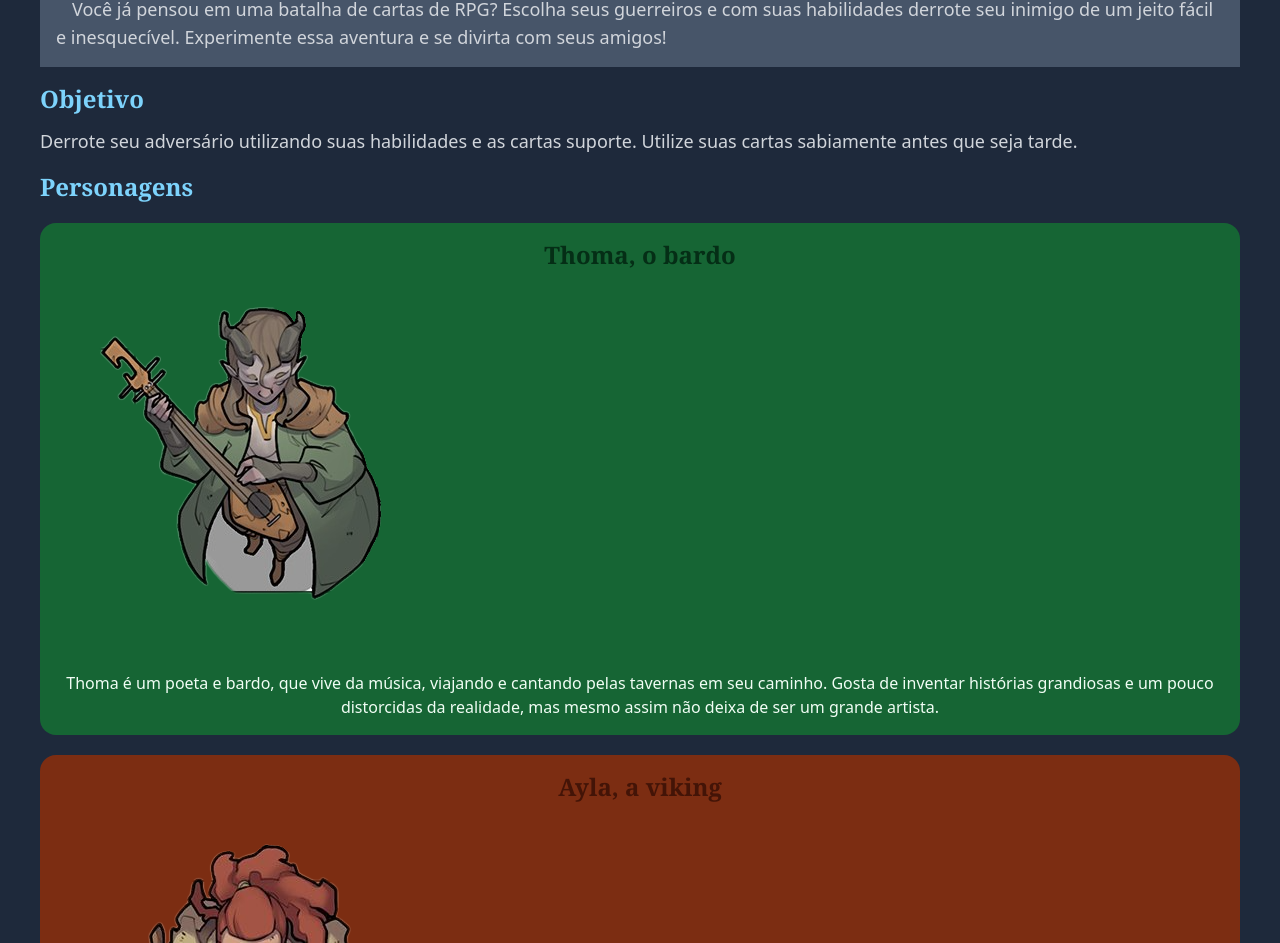
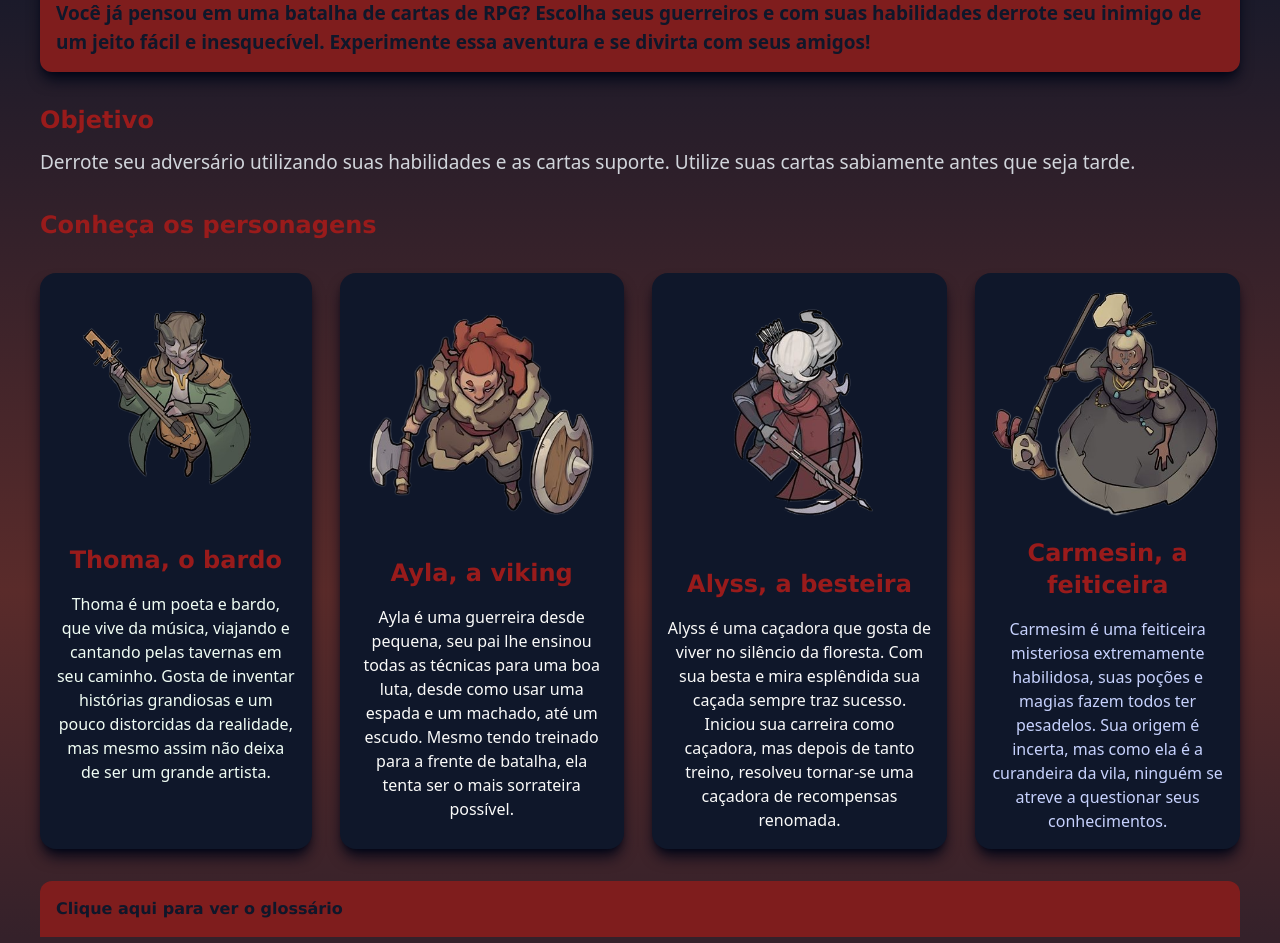
Before and after one commit to KarolinyDaiana/Jogo-Medieval, a plain HTML site: page index.html in a window 1280 px wide. Shown: the part 109-1052 px from the top of the page. Drawn offline with nearby package versions, Linux system fonts and the light colour scheme.

Commit message:
Dia 14.08

```diff
--- a/index.html
+++ b/index.html
@@ -9,58 +9,78 @@
 
      <link rel="icon" type="image/x-icon" href="/favicon-16x16.png">
 </head>
-<body class="bg-scroll">
-    <main class="bg-slate-800 p-10 flex flex-col justify-center gap-4">
+<body class="bg-scroll ">
 
-        <header class="bg-slate-600 rounded-t-lg p-4 flex flex-col gap-3">
-            <h1 class="text-3xl font-serif font-semibold text-sky-300">Thronebound: cartas e batalhas</h1>
+    <!-- <nav class="bg-sky-200 p-3 fex flex-row">
+        <button class="bg-slate-900 rounded-full text-sm text-gray-300 p-2">Modo Claro/ Escuro</button>
 
-            <p class="text-lg text-gray-300 indent-4">
+        <button class="bg-slate-900 rounded-full text-sm text-gray-300 p-2">Inglês/ Português</button>
+    </nav> -->
+
+    <main class="bg-gradient-to-b from-slate-900 via-[#5A2B2A] to-slate-900 p-10 flex flex-col justify-center gap-8">
+        <header class="bg-red-900 rounded-xl p-4 flex flex-col gap-4 shadow-lg shadow-slate-950">
+            <h1 class="text-3xl font-['Verdana'] font-semibold text-slate-900">
+                Thronebound: cartas e batalhas
+            </h1>
+
+            <p class="text-[19px] text-slate-900 font-semibold">
                 Você já pensou em uma batalha de cartas de RPG? Escolha seus guerreiros e com suas habilidades derrote seu inimigo de um jeito fácil e inesquecível. Experimente essa aventura e se divirta com seus amigos!
             </p>
         </header>
 
         <div class="flex flex-col gap-3">
-            <h3 class="text-2xl font-serif font-semibold text-sky-300">Objetivo</h3>
+            <h3 class="text-2xl font-['Verdana'] font-semibold text-red-800">Objetivo</h3>
 
-            <p class="text-lg text-gray-300">
+            <p class="text-[19px] text-gray-300">
                 Derrote seu adversário utilizando suas habilidades e as cartas suporte. Utilize suas cartas sabiamente antes que seja tarde.
             </p>
         </div>
 
-        <div class="flex flex-col gap-5 justify-center">
-            <h3 class="font-serif font-semibold text-2xl text-sky-300">Personagens</h3>
+        <h3 class= "text-2xl font-['Verdana'] font-semibold text-red-800">Conheça os personagens</h3>
 
-            <div class="bg-green-800 p-4 rounded-2xl">
-                <h2 class="text-2xl font-serif font-semibold text-center text-green-950">Thoma, o bardo</h2>
-                <img src="/ThomasBardo.png">
+        <div class="flex flex-col md:flex-row gap-7 justify-center">
+            <div class="bg-slate-900 p-4 rounded-2xl flex flex-col gap-4 shadow-lg shadow-slate-950">
+                <img src="/thoma.png">
 
-                <p class="text-base text-center font-sans text-green-50 font-medium">
+                <h2 class="text-2xl font-['Verdana'] font-semibold text-center text-red-800">
+                    Thoma, o bardo
+                </h2>
+
+                <p class="text-base text-center font-sans text-green-50">
                     Thoma é um poeta e bardo, que vive da música, viajando e cantando pelas tavernas em seu caminho. Gosta de inventar histórias grandiosas e um pouco distorcidas da realidade, mas mesmo assim não deixa de ser um grande artista.
                 </p>
             </div>
 
-            <div class="bg-orange-900 p-4 rounded-2xl">
-                <h2 class="text-2xl font-serif font-semibold text-center text-orange-950">Ayla, a viking</h2>
-                <img src="/AlyaViking.png">
+            <div class="bg-slate-900 p-4 rounded-2xl flex flex-col gap-4 shadow-lg shadow-slate-950">
+                <img src="/ayla.png">
+
+                <h2 class="text-2xl font-['Verdana'] font-semibold text-center text-red-800">
+                    Ayla, a viking
+                </h2>
 
                 <p class="text-base text-center font-sans text-stone-50 font-medium">
                     Ayla é uma guerreira desde pequena, seu pai lhe ensinou todas as técnicas para uma boa luta, desde como usar uma espada e um machado, até um escudo. Mesmo tendo treinado para a frente de batalha, ela tenta ser o mais sorrateira possível.
                 </p>
             </div>
 
-            <div class="bg-red-900 p-4 rounded-2xl">
-                <h2 class="text-2xl font-serif font-semibold text-center text-red-950">Alyss, a besteira</h2>
-                <img src="/AlyssBesteira.png">
+            <div class="bg-slate-900 p-4 rounded-2xl flex flex-col gap-4 shadow-lg shadow-slate-950">
+                <img src="/alyss.png">
+
+                <h2 class="text-2xl font-['Verdana'] font-semibold text-center text-red-800">
+                    Alyss, a besteira
+                </h2>
 
                 <p class="text-base text-center font-sans text-stone-50 font-medium">
                     Alyss é uma caçadora que gosta de viver no silêncio da floresta. Com sua besta e mira esplêndida sua caçada sempre traz sucesso. Iniciou sua carreira como caçadora, mas depois de tanto treino, resolveu tornar-se uma caçadora de recompensas renomada.
                 </p>
             </div>
 
-            <div class="bg-indigo-950 p-4 rounded-2xl">
-                <h2 class="text-2xl font-serif font-semibold text-center text-indigo-300">Carmesin, a feiticeira</h2>
-                <img src="/CarmesinFeiticeira.png">
+            <div class="bg-slate-900 p-4 rounded-2xl flex flex-col gap-4 shadow-lg shadow-slate-950">
+                <img src="/carmesin.png">
+
+                <h2 class="text-2xl font-['Verdana'] font-semibold text-center text-red-800">
+                    Carmesin, a feiticeira
+                </h2>
 
                 <p class="text-base text-center font-sans text-indigo-200 font-medium">
                     Carmesim é uma feiticeira misteriosa extremamente habilidosa, suas poções e magias fazem todos ter pesadelos. Sua origem é incerta, mas como ela é a curandeira da vila, ninguém se atreve a questionar seus conhecimentos.
@@ -69,12 +89,12 @@
         </div>
 
         <div class="flex justify-center flex-col">
-            <button id="ver-glossario" class="bg-slate-600 rounded-t-2xl p-2 text-slate-300 text-xl font-semibold">
+            <button id="ver-glossario" class="bg-red-900 rounded-t-xl p-4 flex flex-col gap-4 font-['Verdana'] font-semibold text-slate-900">
                 Clique aqui para ver o glossário
             </button>
 
-            <div id="glossario" class="hidden bg-slate-700 flex flex-col p-3 rounded-b-xl">
-                <ul class="text-indigo-200 text-[17px]">
+            <div id="glossario" class="hidden bg-slate-900 p-3 rounded-b-xl space-y-4">
+                <ul class="text-stone-200 text-[17px]">
                     <li><span class="font-semibold">ATQ:</span> ataque;</li>
                     <li><span class="font-semibold">DEF: </span>defesa, quanto barra o dano;</li>
                     <li><span class="font-semibold">DPS: dano</span> por segundo;</li>
@@ -84,13 +104,17 @@
                     <li><span class="font-semibold">50% =</span> 1 à 10 no dado;</li>
                     <li><span class="font-semibold">25% =</span> 1 à 5 no dado;</li>
                 </ul>
+
+                <button class="bg-red-900">
+                    Esconder
+                </button>
             </div>
         </div>
 
-        <div>
-            <h2 class="text-2xl font-serif font-semibold text-indigo-300">Regras do jogo</h2>
+        <div class="flex flex-col gap-4">
+            <h2 class="font-['Verdana'] font-semibold text-red-800 text-3xl">Regras do jogo</h2>
 
-            <ul>
+            <ul class="text-base text-gray-300 flex flex-col gap-3">
                 <li>Joga-se com 4 integrantes, que teram de formar 2 duplas.</li>
                 <li>Cada integrante escolhe um personagem. Contudo, cada dupla deverá ter um suporte (Thoma ou Carmesin) e um DPS (Ayla ou Alyss);</li>
                 <li>O jogo conta com uma jogabilidade em turnos, dupla contra dupla;</li>
```
Also changed, not shown: AlyaViking.png (deleted), AlyssBesteira.png (deleted), CarmesinFeiticeira.png (deleted), ThomasBardo.png (deleted), alyss.png (added), ayla.png (added), carmesin.png (added), thoma.png (added).
